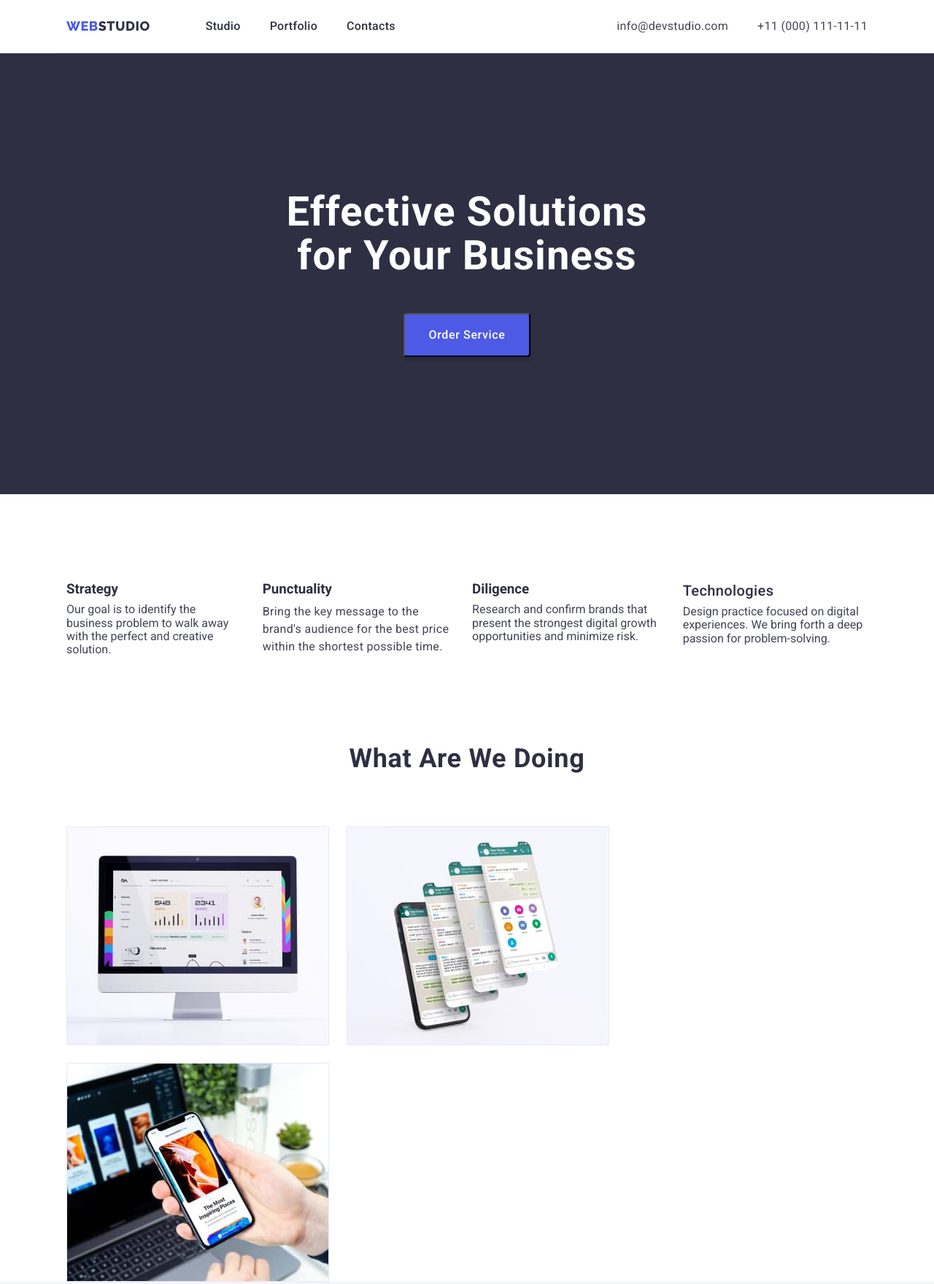
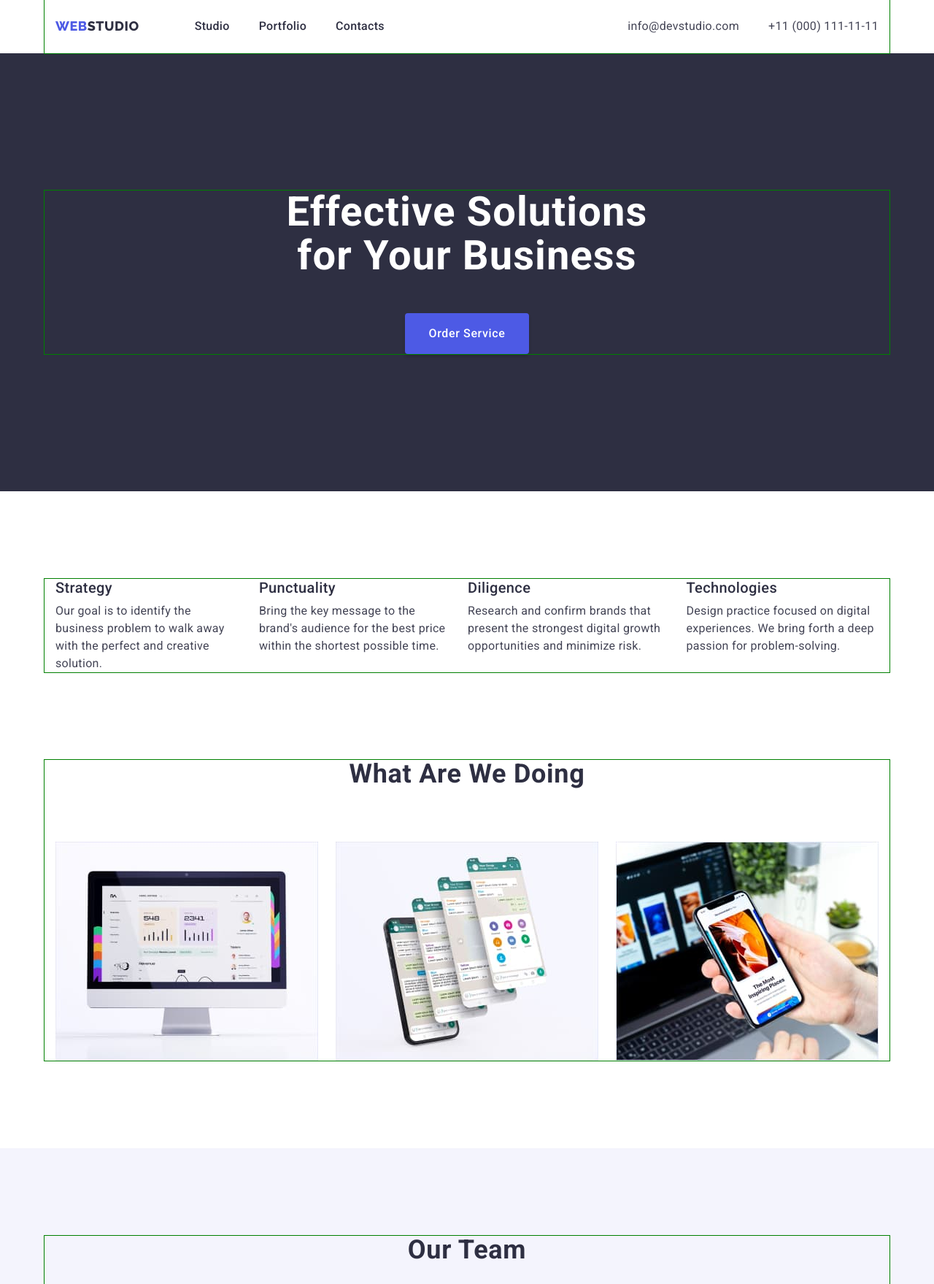
Before and after one commit to psvfx/goit-markup-hw-03, a plain HTML site: page index.html in a window 1280 px wide. Shown: the top 1759 px of the page at 73% size. Drawn offline with nearby package versions, Linux system fonts and the light colour scheme.

Commit message:
edits made: width-1158px+

```diff
--- a/css/styles.css
+++ b/css/styles.css
@@ -39,12 +39,13 @@ img {
   align-items: center;
   text-align: center;
   letter-spacing: 0.04em;
+  border: none;
 }
 .container {
-  max-width: 1128px;
+  max-width: 1158px;
   margin: 0 auto;
   padding: 0 15px;
-  /* outline: 1px solid green; */
+  outline: 1px solid green;
 }
 .logo {
   font-family: var(--secondary-font);
@@ -161,7 +162,7 @@ img {
   text-align: center;
   padding: 188px 0;
   background: var(--background-color);
-  max-width: 1440px;
+  /* max-width: 1440px; */
   margin: 0 auto;
 }
 .hero-title {
@@ -193,7 +194,6 @@ img {
 .advantages-list {
   display: flex;
   gap: 24px;
-  flex-grow: 1;
 }
 /* .advantages-item {
 } */
@@ -203,11 +203,11 @@ img {
 }
 .advantages-text {
   color: var(--main-text-color);
-  align-items: stretch;
 }
 /* -------------Doing------------- */
-/* .doing {
-} */
+.doing {
+  padding-bottom: 120px;
+}
 .doing-title {
   color: #2e2f42;
   margin-bottom: 72px;
@@ -239,12 +239,10 @@ img {
 .team-content {
   padding: 32px;
   background: #ffffff;
-  box-shadow: 0px 1px 6px rgba(46, 47, 66, 0.08),
-    0px 1px 1px rgba(46, 47, 66, 0.16), 0px 2px 1px rgba(46, 47, 66, 0.08);
+  /* box-shadow: 0px 1px 6px rgba(46, 47, 66, 0.08),
+    0px 1px 1px rgba(46, 47, 66, 0.16), 0px 2px 1px rgba(46, 47, 66, 0.08); */
   border-radius: 0px 0px 4px 4px;
 }
-/* .team-link {
-} */
 .team-subtitle {
   text-align: center;
   color: var(--subtitle-color);
@@ -256,12 +254,13 @@ img {
 }
 /* --Portfolio-Filter+Projects-- */
 .filter {
+  padding-top: 96px;
   padding-bottom: 120px;
 }
 .filter-list {
   display: flex;
   gap: 24px;
-  padding: 96px 0 72px;
+  margin-bottom: 72px;
   justify-content: center;
   flex-wrap: wrap;
 }
@@ -309,7 +308,7 @@ img {
 .footer {
   background: var(--background-color);
   padding: 100px 0;
-  max-width: 1440px;
+  /* max-width: 1440px; */
   margin: 0 auto;
 }
 .footer-logo {
--- a/index.html
+++ b/index.html
@@ -70,29 +70,29 @@
         <div class="container">
           <ul class="advantages-list list">
             <li class="advantages-item">
-              <h3 class="advantages-subtitle">Strategy</h3>
-              <p class="advantages-text">
+              <h3 class="advantages-subtitle subtitle">Strategy</h3>
+              <p class="advantages-text text">
                 Our goal is to identify the business problem to walk away with
                 the perfect and creative solution.
               </p>
             </li>
             <li class="advantages-item">
-              <h3 class="advantages-subtitle">Punctuality</h3>
+              <h3 class="advantages-subtitle subtitle">Punctuality</h3>
               <p class="advantages-text text">
                 Bring the key message to the brand's audience for the best price
                 within the shortest possible time.
               </p>
             </li>
             <li class="advantages-item">
-              <h3 class="advantages-subtitle">Diligence</h3>
-              <p class="advantages-text">
+              <h3 class="advantages-subtitle subtitle">Diligence</h3>
+              <p class="advantages-text text">
                 Research and confirm brands that present the strongest digital
                 growth opportunities and minimize risk.
               </p>
             </li>
             <li class="advantages-item">
               <h3 class="advantages-subtitle subtitle">Technologies</h3>
-              <p class="advantages-text">
+              <p class="advantages-text text">
                 Design practice focused on digital experiences. We bring forth a
                 deep passion for problem-solving.
               </p>
@@ -142,7 +142,6 @@
           <h2 class="team-title title">Our Team</h2>
           <ul class="team-list list">
             <li class="team-item">
-              <a href="" class="team-link link">
               <img
                 src="./images/img-mark_guerrero.jpg"
                 alt="Mark Guerrero"
@@ -153,10 +152,8 @@
                 <h3 class="team-subtitle">Mark Guerrero</h3>
                 <p class="team-text text">Product Designer</p>
               </div>
-              </a>
             </li>
             <li class="team-item">
-              <a href="" class="team-link link">
               <img
                 src="./images/img-tom_ford.jpg"
                 alt="Tom Ford"
@@ -167,10 +164,8 @@
                 <h3 class="team-subtitle">Tom Ford</h3>
                 <p class="team-text text">Frontend Developer</p>
               </div>
-              </a>
             </li>
             <li class="team-item">
-              <a href="" class="team-link link">
               <img
                 src="./images/img-camila_garcia.jpg"
                 alt="Camila Garcia"
@@ -181,10 +176,8 @@
                 <h3 class="team-subtitle">Camila Garcia</h3>
                 <p class="team-text text">Marketing</p>
               </div>
-              </a>
             </li>
             <li class="team-item">
-              <a href="" class="team-link link">
               <img
                 src="./images/img-daniel_wilson.jpg"
                 alt="Daniel Wilson"
@@ -195,7 +188,6 @@
                 <h3 class="team-subtitle subtitle">Daniel Wilson</h3>
                 <p class="team-text text">UI Designer</p>
               </div>
-              </a>
             </li>
           </ul>
         </div>
```
Also changed, not shown: portfolio.html (+0 -4 lines). Lines whose indentation alone changed are shown as unchanged.
